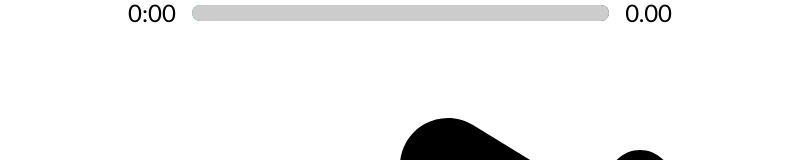
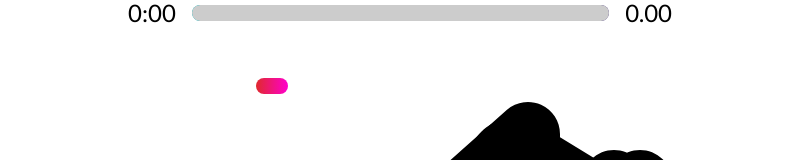
Before and after one commit to CodeWithBablu/Tune_Fox, a React (Create React App) app: page / in a window 1280 px wide. Shown: the part 578-738 px from the top of the page, without its empty margins (240-1039 px from the left). Built offline with nearby package versions, Linux system fonts and the light colour scheme.

Commit message:
v1.0 Lauched

```diff
--- a/src/App.js
+++ b/src/App.js
@@ -25,7 +25,7 @@ function App() {
   const [libraryStatus,setLibraryStatus]= useState(false);
 
   return (
-    <div className="App">
+    <div className={`App ${ libraryStatus?`library-active`:"" }`}>
       <Nav libraryStatus={libraryStatus} setLibraryStatus={setLibraryStatus} />
       <Song libraryStatus={libraryStatus} currentSong={currentSong} />
       <Player
--- a/src/components/LibrarySong.js
+++ b/src/components/LibrarySong.js
@@ -12,23 +12,23 @@ function LibrarySong({ audioRef, songs, song, setCurSong, isPlaying, setSongs })
 
     //To mAKE song that click active Highlighted
 
-    const newSongs= ()=>{
+    // const newSongs= ()=>{
 
-       return songs.map((singleSong)=>{
+    //    return songs.map((singleSong)=>{
 
-        if(singleSong.id===song.id)
-        {
-          return {...singleSong,active:true}
-        }
-        else
-        {
-          return {...singleSong,active:false}
-        }
+    //     if(singleSong.id===song.id)
+    //     {
+    //       return {...singleSong,active:true}
+    //     }
+    //     else
+    //     {
+    //       return {...singleSong,active:false}
+    //     }
 
-      });
-    }
+    //   });
+    // }
 
-    setSongs(newSongs());
+    // setSongs(newSongs());
 
   }
 
--- a/src/components/Player.js
+++ b/src/components/Player.js
@@ -1,13 +1,13 @@
 import react,{ useState, useEffect } from "react";
 import {FontAwesomeIcon} from "@fortawesome/react-fontawesome";
-import { faPlay, faPause, faAngleLeft, faAngleRight } from "@fortawesome/free-solid-svg-icons";
+import { faPlay, faVolumeDown, faPause, faAngleLeft, faAngleRight } from "@fortawesome/free-solid-svg-icons";
 
 function Player({
   libraryStatus, audioRef, currentSong, isPlaying, setIsPlaying, songs, setCurSong, setSongs}) {
 
     //use state
     const [songInfo,setSongInfo]= useState({currentTime:0,duration:0});
-
+    const [sliderInfo,setSliderInfo] =useState(100);
     //function to format time
     const getTime= (time)=>{
         return ( Math.floor(time/60)+ ":" +  ( "0"+Math.floor(time%60)).slice(-2) );
@@ -86,6 +86,13 @@ function Player({
 
     }
 
+    const dragSliderHandler= (e)=> {
+        console.log(e.target.value)
+        const sliderPercentage=e.target.value;
+        audioRef.current.volume =sliderPercentage/100;
+        setSliderInfo(sliderPercentage);
+    }
+
     const songEndHandler= async()=> {
       const currentIndex=songs.findIndex((song)=> song.id===currentSong.id );
       await setCurSong( songs[ (currentIndex+1)%(songs.length) ] );
@@ -98,9 +105,15 @@ function Player({
       transform:`translateX(${songInfo.currentPercentage}%)`
     }
 
+    const sliderAnimate ={
+      transform:`translateX(${ sliderInfo }%)`
+    }
+
     return (
-      <div className={`player ${ libraryStatus?`toggle-player`:"" }`} >
+      <div className={`player`} >
+
         <div className="time-control">
+
             <p>{getTime(songInfo.currentTime)}</p>
               <div
                 className="track"
@@ -116,7 +129,25 @@ function Player({
               </div>
             <p>{ songInfo.duration?getTime(songInfo.duration):"0.00"}</p>
         </div>
+
         <div className="play-control">
+          <div className="vol-control">
+            <FontAwesomeIcon
+                  className="vol-icon"
+                  size="2x"
+                  icon={faVolumeDown} />
+                <div className="slider-track">
+                    <input
+                      className="audioSlider"
+                      onChange={ dragSliderHandler }
+                      min={0}
+                      max={100}
+                      type="range" />
+                    <div style={sliderAnimate} className="slider-animate"></div>
+                </div>
+          </div>
+
+
             <FontAwesomeIcon
               className="skip-back"
               onClick={ ()=> skipTrackHandler('skip-back') }
--- a/src/components/Song.js
+++ b/src/components/Song.js
@@ -2,7 +2,7 @@
 
 function Song({ libraryStatus, currentSong}) {
   return (
-    <div className={` song-container ${ libraryStatus?`toggle-song`:"" }`}>
+    <div className={` song-container `}>
         <img alt={currentSong.name} src={ currentSong.cover } ></img>
         <h2>{ currentSong.name }</h2>
         <h3>{ currentSong.artist }</h3>
--- a/src/styles/App.scss
+++ b/src/styles/App.scss
@@ -17,8 +17,22 @@ h3 {
 
 h3,
 h4 {
-  font-weight: 400;
+  font-weight: 300;
   color: rgb(100, 100, 100);
+}
+
+.App {
+  transition: all 1s ease;
+}
+
+.library-active {
+  margin-left: 20rem;
+}
+
+@media screen and (max-width: 768px) {
+  .library-active {
+    margin-left: 0rem;
+  }
 }
 
 @import "./player";
--- a/src/styles/_library.scss
+++ b/src/styles/_library.scss
@@ -24,6 +24,7 @@
   align-items: center;
   padding: 1rem 2rem 1rem 2rem;
   cursor: pointer;
+  transition: background 0.5 ease;
 
   &:hover {
     background: rgb(219, 255, 255);
@@ -37,7 +38,7 @@
     }
 
     h4 {
-      font-size: 0.7rem;
+      font-size: 0.8rem;
     }
   }
 
@@ -77,3 +78,9 @@
   transform: translateX(0%);
   opacity: 1;
 }
+
+@media screen and (max-width: 768px) {
+  .library {
+    width: 100%;
+  }
+}
--- a/src/styles/_nav.scss
+++ b/src/styles/_nav.scss
@@ -21,3 +21,13 @@
     }
   }
 }
+
+@media screen and (max-width: 768px) {
+  .nav-bar {
+    font-size: 0.5rem;
+    button {
+      z-index: 10;
+      font-size: 0.5rem;
+    }
+  }
+}
--- a/src/styles/_player.scss
+++ b/src/styles/_player.scss
@@ -9,7 +9,7 @@
   flex-direction: column;
   align-items: center;
   justify-content: space-between;
-  transition: all 0.5s ease;
+  transition: all 0.8s ease;
 }
 
 .time-control {
@@ -36,6 +36,61 @@
   justify-content: space-between;
   align-items: center;
   padding: 1rem;
+
+  .vol-control {
+    display: flex;
+    margin-top: -15rem;
+    width: 30%;
+    transition: all 1s ease;
+
+    .vol-icon {
+      padding: 0rem 1rem;
+    }
+
+    .slider-track {
+      display: flex;
+      width: 100%;
+      align-items: center;
+      position: relative;
+      height: 2rem;
+      overflow: hidden;
+
+      .audioSlider {
+        width: 2rem;
+        height: 1rem;
+        -webkit-appearance: none;
+        border-radius: 2rem;
+        background-color: #e0292d;
+        background-image: linear-gradient(90deg, #e0292d 0%, #ff00cc 100%);
+        cursor: pointer;
+        overflow: hidden;
+        transition: all 0.8s ease;
+
+        &:hover {
+          width: 100%;
+        }
+
+        &:hover + .slider-animate {
+          width: 100%;
+        }
+      }
+
+      .slider-animate {
+        position: absolute;
+        width: 0%;
+        height: 1rem;
+        top: 26.5%;
+        left: 0%;
+        border-radius: 1rem 1rem;
+        transform: translateX(0%);
+        background-color: #8ec5fc;
+        background-image: linear-gradient(62deg, #8ec5fc 0%, #e0c3fc 100%);
+        cursor: pointer;
+        transition: all 0.8s ease;
+        pointer-events: none;
+      }
+    }
+  }
 
   .skip-back {
     margin-top: -15rem;
@@ -94,3 +149,36 @@ input[type="range"]::-moz-range-thumb {
   height: 100%;
   pointer-events: none;
 }
+
+@media screen and (max-width: 1268px) {
+  .time-control {
+    width: 80%;
+  }
+
+  .play-control {
+    width: 60%;
+
+    .vol-control {
+      width: 30%;
+    }
+  }
+}
+
+@media screen and (max-width: 768px) {
+  .player {
+    min-height: 40vh;
+
+    .time-control {
+      width: 95%;
+    }
+
+    .play-control {
+      width: 80%;
+
+      .vol-control {
+        width: 40%;
+        display: none;
+      }
+    }
+  }
+}
--- a/src/styles/_song.scss
+++ b/src/styles/_song.scss
@@ -28,3 +28,21 @@
 .toggle-song {
   margin-left: 20rem;
 }
+
+@media screen and (max-width: 1268px) {
+  .song-container {
+    min-height: 50vh;
+
+    img {
+      width: 40%;
+    }
+  }
+}
+
+@media screen and (max-width: 768px) {
+  .song-container {
+    img {
+      width: 60%;
+    }
+  }
+}
```
